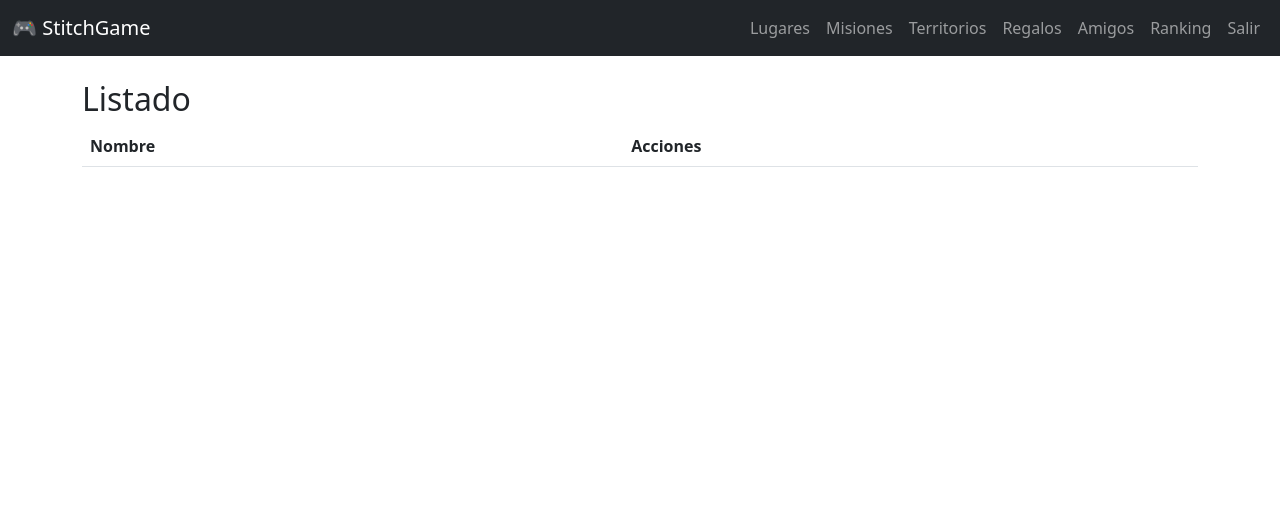
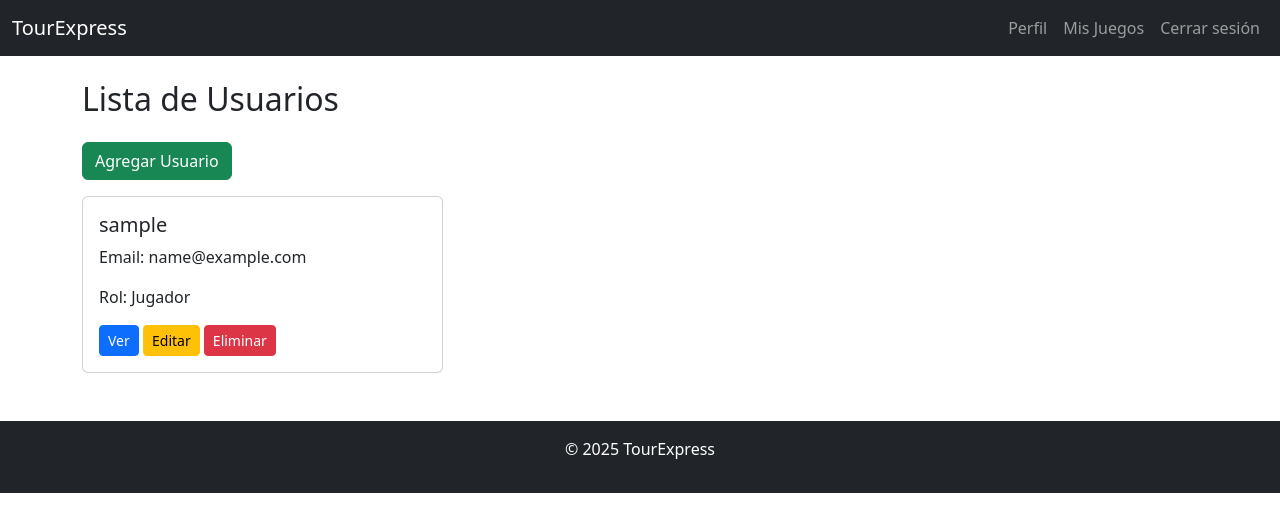
Before and after one commit to aprendizreboot-ops/Testeo, a Django app: page /usuarios/ in a window 1280 px wide. Shown: the top 532 px of the page. Run offline with Django 5.2, Linux system fonts and the light colour scheme; the visitor is signed in with stand-in values (Sample User, id 1); data comes from the database, SQL or seed files in the repository; lists and menus that the app fills with data are empty.

Commit message:
Primer commit de stitch_project

```diff
--- a/juego/models.py
+++ b/juego/models.py
@@ -13,8 +13,13 @@
         default="jugador"
     )
 
+    # NUEVOS CAMPOS
+    admin_token = models.CharField(max_length=100, blank=True, null=True)
+    llave_seguridad = models.CharField(max_length=100, blank=True, null=True)
+
     def __str__(self):
         return self.username
+
 
 
 # ------------------------
--- a/juego/templates/base.html
+++ b/juego/templates/base.html
@@ -1,27 +1,46 @@
+{% load static %}
 <!DOCTYPE html>
 <html lang="es">
 <head>
     <meta charset="UTF-8">
-    <title>{% block title %}Stitch Game{% endblock %}</title>
-    <link rel="stylesheet" href="https://cdn.jsdelivr.net/npm/bootstrap@5.3.0/dist/css/bootstrap.min.css">
+    <title>{% block title %}TourExpress{% endblock %}</title>
+    <link href="https://cdn.jsdelivr.net/npm/bootstrap@5.3.0/dist/css/bootstrap.min.css" rel="stylesheet">
+    <link rel="stylesheet" href="{% static 'css/admin_custom.css' %}">
+    <script src="{% static 'js/admin_custom.js' %}"></script>
 </head>
 <body>
+<header>
     <nav class="navbar navbar-expand-lg navbar-dark bg-dark">
         <div class="container-fluid">
-            <a class="navbar-brand" href="{% url 'juego:home' %}">🎮 StitchGame</a>
-            <ul class="navbar-nav ms-auto">
-                <li class="nav-item"><a class="nav-link" href="{% url 'juego:lugar_list' %}">Lugares</a></li>
-                <li class="nav-item"><a class="nav-link" href="{% url 'juego:mision_list' %}">Misiones</a></li>
-                <li class="nav-item"><a class="nav-link" href="{% url 'juego:territorio_list' %}">Territorios</a></li>
-                <li class="nav-item"><a class="nav-link" href="{% url 'juego:regalo_list' %}">Regalos</a></li>
-                <li class="nav-item"><a class="nav-link" href="{% url 'juego:amistad_list' %}">Amigos</a></li>
-                <li class="nav-item"><a class="nav-link" href="{% url 'juego:ranking_territorios' %}">Ranking</a></li>
-                <li class="nav-item"><a class="nav-link" href="{% url 'juego:logout' %}">Salir</a></li>
-            </ul>
+            <a class="navbar-brand" href="{% url 'juego:home' %}">TourExpress</a>
+            <div class="collapse navbar-collapse">
+                <ul class="navbar-nav ms-auto">
+                    {% if not request.user.is_authenticated %}
+                        <li class="nav-item"><a class="nav-link" href="{% url 'juego:login' %}">Login</a></li>
+                        <li class="nav-item"><a class="nav-link" href="{% url 'juego:register' %}">Registro</a></li>
+                    {% elif request.user.rol == "jugador" %}
+                        <li class="nav-item"><a class="nav-link" href="{% url 'juego:profile' %}">Perfil</a></li>
+                        <li class="nav-item"><a class="nav-link" href="{% url 'juego:mis_juegos' %}">Mis Juegos</a></li>
+                        <li class="nav-item"><a class="nav-link" href="{% url 'juego:logout' %}">Cerrar sesión</a></li>
+                    {% elif request.user.rol == "admin" or request.user.is_superuser or request.user.is_staff %}
+                        <li class="nav-item"><a class="nav-link" href="{% url 'juego:admin_dashboard' %}">Dashboard Admin</a></li>
+                        <li class="nav-item"><a class="nav-link" href="{% url 'juego:user_list' %}">Usuarios</a></li>
+                        <li class="nav-item"><a class="nav-link" href="{% url 'juego:logout' %}">Cerrar sesión</a></li>
+                    {% endif %}
+                </ul>
+            </div>
         </div>
     </nav>
-    <main class="container mt-4">
-        {% block content %}{% endblock %}
-    </main>
+</header>
+
+<main class="container mt-4">
+    {% block content %}{% endblock %}
+</main>
+
+<footer class="bg-dark text-white text-center py-3 mt-5">
+    <p>&copy; 2025 TourExpress</p>
+</footer>
+
+<script src="https://cdn.jsdelivr.net/npm/bootstrap@5.3.0/dist/js/bootstrap.bundle.min.js"></script>
 </body>
 </html>
--- /dev/null
+++ b/juego/templates/juego/ingresar_codigo.html
@@ -0,0 +1,6 @@
+<h2>Ingresar código de administrador</h2>
+<form method="post">
+    {% csrf_token %}
+    {{ form.as_p }}
+    <button type="submit">Validar código</button>
+</form>
--- /dev/null
+++ b/juego/templates/juego/solicitar_codigo.html
@@ -0,0 +1,6 @@
+<h2>Solicitar código de administrador</h2>
+<form method="post">
+    {% csrf_token %}
+    {{ form.as_p }}
+    <button type="submit">Solicitar código</button>
+</form>
--- a/juego/templates/juego/usuarios/list.html
+++ b/juego/templates/juego/usuarios/list.html
@@ -1,20 +1,27 @@
 {% extends "base.html" %}
-{% block title %}Listado{% endblock %}
+{% block title %}Usuarios{% endblock %}
 {% block content %}
-<h2>Listado</h2>
-<table class="table">
-    <thead><tr><th>Nombre</th><th>Acciones</th></tr></thead>
-    <tbody>
-        {% for obj in objetos %}
-        <tr>
-            <td>{{ obj }}</td>
-            <td>
-                <a href="#" class="btn btn-info btn-sm">Ver</a>
-                <a href="#" class="btn btn-warning btn-sm">Editar</a>
-                <a href="#" class="btn btn-danger btn-sm">Eliminar</a>
-            </td>
-        </tr>
-        {% endfor %}
-    </tbody>
-</table>
+<h2 class="mb-4">Lista de Usuarios</h2>
+<div class="mb-3">
+    <a href="{% url 'juego:user_create' %}" class="btn btn-success">Agregar Usuario</a>
+</div>
+
+<div class="row g-3">
+    {% for usuario in usuarios %}
+    <div class="col-md-4">
+        <div class="card h-100">
+            <div class="card-body">
+                <h5 class="card-title">{{ usuario.username }}</h5>
+                <p class="card-text">Email: {{ usuario.email }}</p>
+                <p class="card-text">Rol: {{ usuario.rol|title }}</p>
+                <a href="{% url 'juego:user_detail' usuario.id %}" class="btn btn-primary btn-sm">Ver</a>
+                <a href="{% url 'juego:user_edit' usuario.id %}" class="btn btn-warning btn-sm">Editar</a>
+                <a href="{% url 'juego:user_delete' usuario.id %}" class="btn btn-danger btn-sm">Eliminar</a>
+            </div>
+        </div>
+    </div>
+    {% empty %}
+    <p>No hay usuarios registrados.</p>
+    {% endfor %}
+</div>
 {% endblock %}
--- a/juego/urls.py
+++ b/juego/urls.py
@@ -9,8 +9,16 @@
     # =========================
     path("login/", views.login, name="login"),
     path("logout/", views.logout, name="logout"),
+    path("register/", views.register, name="register"),  # <-- añadido
     path("", views.home, name="home"),
     path("admin-dashboard/", views.admin_dashboard, name="admin_dashboard"),
+
+    path("confirmar-codigo/", views.confirmar_codigo, name="confirmar_codigo"),
+
+
+    path("solicitar-codigo/", views.solicitar_codigo_admin, name="solicitar_codigo_admin"),
+    path("ingresar-codigo/", views.ingresar_codigo_admin, name="ingresar_codigo_admin"),
+
 
     # =========================
     # Usuarios (solo admin)
--- a/juego/views.py
+++ b/juego/views.py
@@ -1,17 +1,213 @@
+
+
+# =========================
+# IMPORTS NECESARIOS
+# =========================
 from django.shortcuts import render, redirect, get_object_or_404
 from django.contrib import messages
 from django.contrib.auth import authenticate, login as auth_login, logout as auth_logout
 from django.contrib.auth.decorators import login_required, user_passes_test
-from django.db.models import Count
+from django.core.mail import send_mail
 
-# Importar modelos
+
+# =========================
+# IMPORTS LOCALES
+# =========================
+from .models import Usuario
+from .forms import UsuarioCreationForm
+
+# =========================
+# CONFIGURACIÓN GENERAL
+# =========================
+from django.conf import settings
+import logging
+import secrets
+
+# Configuración del email desde settings o valor por defecto
+FROM_EMAIL = getattr(settings, "DEFAULT_FROM_EMAIL", "no-reply@example.com")
+
+# Logger para registrar eventos importantes
+logger = logging.getLogger(__name__)
+
+# ------------------------
+# Configuración de administración
+# ------------------------
+# Código secreto que desbloquea rol de administrador
+ADMIN_SECRET_CODE = "TU_CODIGO_SECRETO_AQUI"
+
+# Opcional: listas de emails y contraseñas especiales que también pueden otorgar admin
+ADMIN_EMAILS = ["admin@example.com"]
+ADMIN_PASSWORDS = ["Password123"]
+
+# ------------------------
+# Configuración de tokens de confirmación
+# ------------------------
+# Longitud y formato de los tokens generados para confirmar cuenta / camuflar admin
+CONFIRMATION_TOKEN_LENGTH = 6  # en caracteres hexadecimales
+
+
+def register(request):
+    """
+    Registro seguro de usuarios:
+    - Rol predeterminado 'jugador'.
+    - Genera admin_token (camuflado como 'código de confirmación') y lo envía por email.
+    - Si el usuario ingresa ADMIN_SECRET_CODE, se le otorga rol administrador.
+    """
+    if request.method == "POST":
+        form = UsuarioCreationForm(request.POST)
+        admin_code = request.POST.get("admin_code", "").strip()[:20]  # limitar tamaño del input
+
+        if form.is_valid():
+            usuario = form.save(commit=False)
+
+            # Forzar rol por defecto
+            usuario.rol = "jugador"
+
+            # Desbloquear admin si el código es correcto
+            if admin_code and admin_code == ADMIN_SECRET_CODE:
+                usuario.rol = "admin"
+                usuario.is_staff = True
+                usuario.is_superuser = True
+                usuario.llave_seguridad = secrets.token_hex(8)  # llave única
+                messages.success(
+                    request,
+                    f"¡Felicidades! Se te ha concedido rol administrador. Tu llave de seguridad: {usuario.llave_seguridad}"
+                )
+
+            # Generar token de confirmación camuflado para evitar bots
+            token_confirmacion = secrets.token_hex(3)  # 6 caracteres hexadecimales
+            usuario.admin_token = token_confirmacion
+
+            # Opcional: desactivar cuenta hasta confirmar correo
+            # usuario.is_active = False
+
+            # Guardar usuario
+            usuario.save()
+
+            # Enviar correo con token de confirmación
+            try:
+                send_mail(
+                    subject="Código de confirmación - TourExpress",
+                    message=(
+                        f"Hola {usuario.username},\n\n"
+                        f"Tu código de confirmación es: {token_confirmacion}\n\n"
+                        "Este código sirve para confirmar tu cuenta (camuflado para seguridad)."
+                    ),
+                    from_email=FROM_EMAIL,
+                    recipient_list=[usuario.correo],
+                    fail_silently=False,
+                )
+            except Exception as e:
+                logger.error(f"Error al enviar correo a {usuario.correo}: {e}")
+                messages.warning(
+                    request,
+                    "Registro creado, pero no se pudo enviar el correo de confirmación."
+                )
+
+            messages.success(request, "Registro exitoso. Revisa tu correo para el código de confirmación.")
+            return redirect("juego:login")
+        else:
+            messages.error(request, "Por favor corrige los errores del formulario.")
+    else:
+        form = UsuarioCreationForm()
+
+    return render(request, "juego/register.html", {"form": form})
+
+
+
+@login_required
+def confirmar_codigo(request):
+    """
+    Vista para que el usuario ingrese el código recibido por correo.
+    Al coincidir con user.admin_token, se confirma la cuenta y limpia el token.
+    """
+    if request.method == "POST":
+        codigo = request.POST.get("codigo", "").strip()
+        u = request.user
+        if u.admin_token and codigo and codigo == u.admin_token:
+            u.admin_token = ""
+            # si previamente habías dejado is_active=False al crear, activarlo aquí:
+            u.is_active = True
+            u.save()
+            messages.success(request, "Código correcto. Cuenta confirmada.")
+            return redirect("juego:home")
+        else:
+            messages.error(request, "Código incorrecto.")
+    return render(request, "juego/confirmar_codigo.html")
+
+# ==============================
+#   ADMIN: CÓDIGO DE CONFIRMACIÓN
+# ==============================
+
+
+@login_required
+def ingresar_codigo_admin(request):
+    """
+    Permite a un jugador ingresar el código recibido para convertirse en admin.
+    """
+    if request.method == "POST":
+        form = IngresarCodigoAdminForm(request.POST)
+        if form.is_valid():
+            codigo = form.cleaned_data['codigo']
+            usuario = request.user
+            if usuario.admin_token == codigo:
+                usuario.rol = "admin"
+                usuario.llave_seguridad = secrets.token_hex(8)  # llave única
+                usuario.admin_token = ""  # limpiar token
+                usuario.save()
+                messages.success(request, f"¡Felicidades! Ahora eres administrador. Tu llave de seguridad: {usuario.llave_seguridad}")
+                return redirect("juego:admin_dashboard")
+            else:
+                messages.error(request, "Código incorrecto")
+    else:
+        form = IngresarCodigoAdminForm()
+    return render(request, "juego/ingresar_codigo.html", {"form": form})
+
+
+def solicitar_codigo_admin(request):
+    """
+    Permite a un jugador solicitar un código de admin.
+    Se genera token único y se envía al correo del usuario.
+    """
+    if request.method == "POST":
+        form = SolicitarCodigoAdminForm(request.POST)
+        if form.is_valid():
+            correo = form.cleaned_data['correo']
+            try:
+                usuario = Usuario.objects.get(correo=correo)
+                token = secrets.token_hex(4)  # código temporal
+                usuario.admin_token = token
+                usuario.save()
+
+                # Enviar correo
+                send_mail(
+                    subject="Tu código de administrador",
+                    message=f"Hola {usuario.username}, tu código de administrador es: {token}",
+                    from_email=settings.DEFAULT_FROM_EMAIL,
+                    recipient_list=[correo],
+                )
+
+                messages.success(request, "El código de administrador ha sido enviado a tu correo.")
+                return redirect("juego:login")
+
+            except Usuario.DoesNotExist:
+                messages.error(request, "Correo no registrado")
+    else:
+        form = SolicitarCodigoAdminForm()
+    return render(request, "juego/solicitar_codigo.html", {"form": form})
+
+# -------------------------------
+# IMPORTAR MODELOS
+# -------------------------------
 from .models import (
     Usuario, Lugar, Mision, Territorio,
     Regalo, RegaloEnviado, Amistad,
     Articulo, SalonAmigos, CuartoSalon, SalonArticulo, Visita
 )
 
-# Importar formularios
+# -------------------------------
+# IMPORTAR FORMULARIOS
+# -------------------------------
 from .forms import (
     UsuarioCreationForm, UsuarioChangeForm,
     LugarForm, MisionForm, ArticuloForm,
@@ -19,50 +215,86 @@
     SalonAmigosForm, CuartoSalonForm, SalonArticuloForm
 )
 
+
 # ==============================
 #   FUNCIONES AUXILIARES
 # ==============================
 def es_admin(user):
-    return user.is_superuser or user.is_staff
-
+    """Verifica si el usuario es administrador."""
+    return user.is_superuser or user.is_staff or user.rol == "admin"
 
 # ==============================
 #   AUTENTICACIÓN
 # ==============================
 def login(request):
     if request.method == "POST":
-        username = request.POST.get("username")
+        login_input = request.POST.get("username")
         password = request.POST.get("password")
-        user = authenticate(request, username=username, password=password)
-        if user:
-            auth_login(request, user)
-            return redirect("juego:home")
-        else:
-            messages.error(request, "Usuario o contraseña incorrectos")
+
+        # Buscar usuario por username o email
+        try:
+            user_obj = Usuario.objects.get(username=login_input)
+        except Usuario.DoesNotExist:
+            try:
+                user_obj = Usuario.objects.get(correo=login_input)
+            except Usuario.DoesNotExist:
+                user_obj = None
+
+        if user_obj:
+            user = authenticate(request, username=user_obj.username, password=password)
+            if user:
+                auth_login(request, user)
+
+                # Si es admin y no tiene llave, se genera automáticamente
+                if user.rol == "admin" and not user.llave_seguridad:
+                    user.llave_seguridad = secrets.token_hex(8)
+                    user.save()
+                    messages.success(request, f"Bienvenido Admin. Tu llave de seguridad: {user.llave_seguridad}")
+
+                # Redirección según rol
+                if user.rol == "admin":
+                    return redirect("juego:admin_dashboard")
+                else:
+                    return redirect("juego:home")
+
+        messages.error(request, "Usuario o contraseña incorrectos")
+
     return render(request, "juego/login.html")
 
 
+@login_required
 def logout(request):
+    """Cerrar sesión del usuario."""
     auth_logout(request)
+    messages.success(request, "Has cerrado sesión correctamente")
     return redirect("juego:login")
 
 
 @login_required
 def home(request):
-    # Home simple para usuarios normales
+    """Home para jugadores normales."""
     return render(request, "juego/home.html")
 
 
 @login_required
 @user_passes_test(es_admin)
 def admin_dashboard(request):
-    # Panel solo para administradores
+    """Panel de administración."""
     return render(request, "juego/admin/dashboard.html")
 
 
 # ==============================
-#   USUARIOS
+#   USUARIOS (CRUD)
 # ==============================
+from django.shortcuts import render, redirect, get_object_or_404
+from django.contrib import messages
+from django.contrib.auth.decorators import login_required, user_passes_test
+from juego.models import Usuario
+from juego.forms import UsuarioCreationForm, UsuarioChangeForm
+
+def es_admin(user):
+    return user.is_superuser or user.is_staff or user.rol == "admin"
+
 @login_required
 @user_passes_test(es_admin)
 def usuario_list(request):
@@ -81,8 +313,7 @@
             return redirect("juego:usuario_list")
     else:
         form = UsuarioCreationForm()
-    return render(request, "juego/usuarios/form.html", {"form": form})
-
+    return render(request, "juego/usuarios/form.html", {"form": form, "form_title": "Crear Usuario"})
 
 @login_required
 @user_passes_test(es_admin)
@@ -96,8 +327,7 @@
             return redirect("juego:usuario_list")
     else:
         form = UsuarioChangeForm(instance=usuario)
-    return render(request, "juego/usuarios/form.html", {"form": form})
-
+    return render(request, "juego/usuarios/form.html", {"form": form, "form_title": "Editar Usuario"})
 
 @login_required
 @user_passes_test(es_admin)
```
Also changed, not shown: juego/forms.py (+48 -18 lines), juego/middleware.py (added, +13 -0 lines), juego/templates/juego/admin_dashboard.html (added, +34 -0 lines), juego/templates/juego/login.html (+37 -12 lines), juego/templates/juego/register.html (added, +76 -0 lines), juego/templates/juego/usuarios/detail.html (+11 -4 lines), juego/templates/juego/usuarios/form.html (+11 -7 lines), stitch_project/settings.py (+16 -7 lines), juego/migrations/0002_usuario_admin_token_usuario_llave_seguridad.py (added), stitch_project/urls.py (line endings or trailing spaces), 1 other file.
